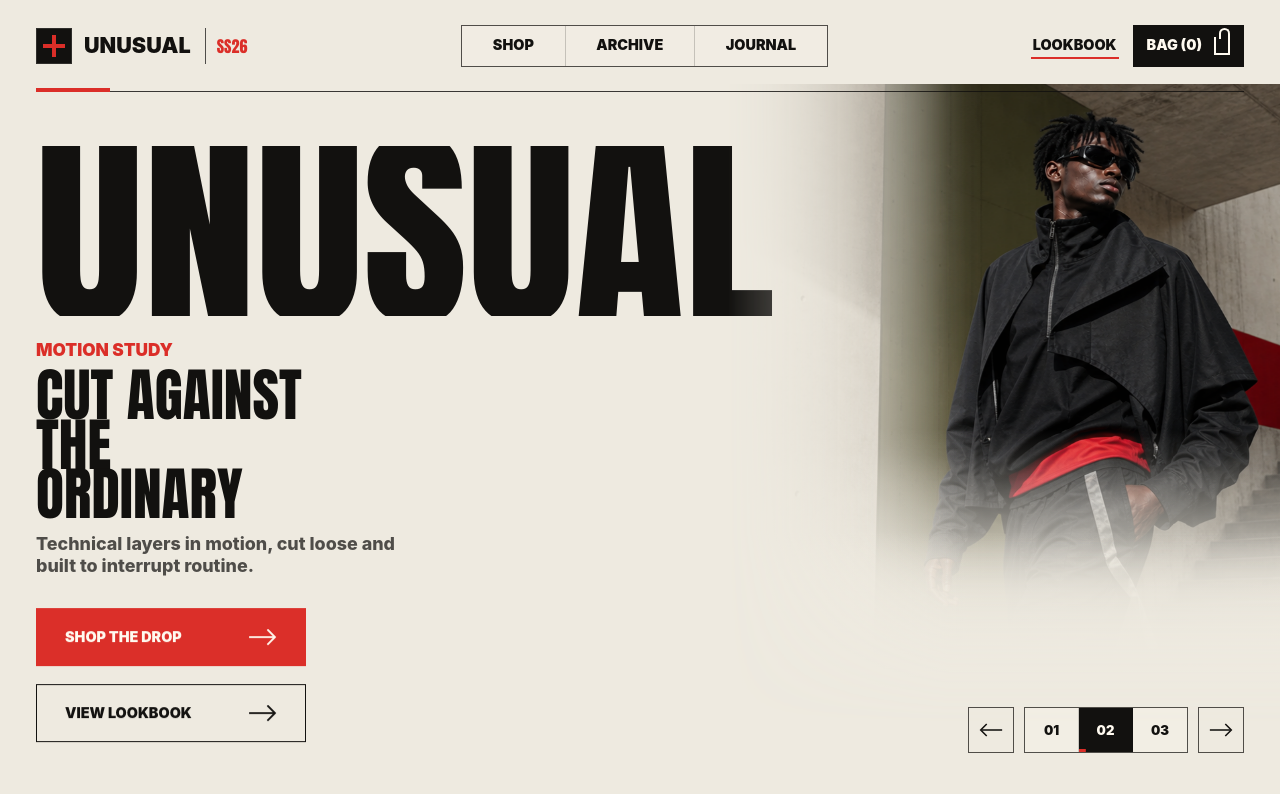
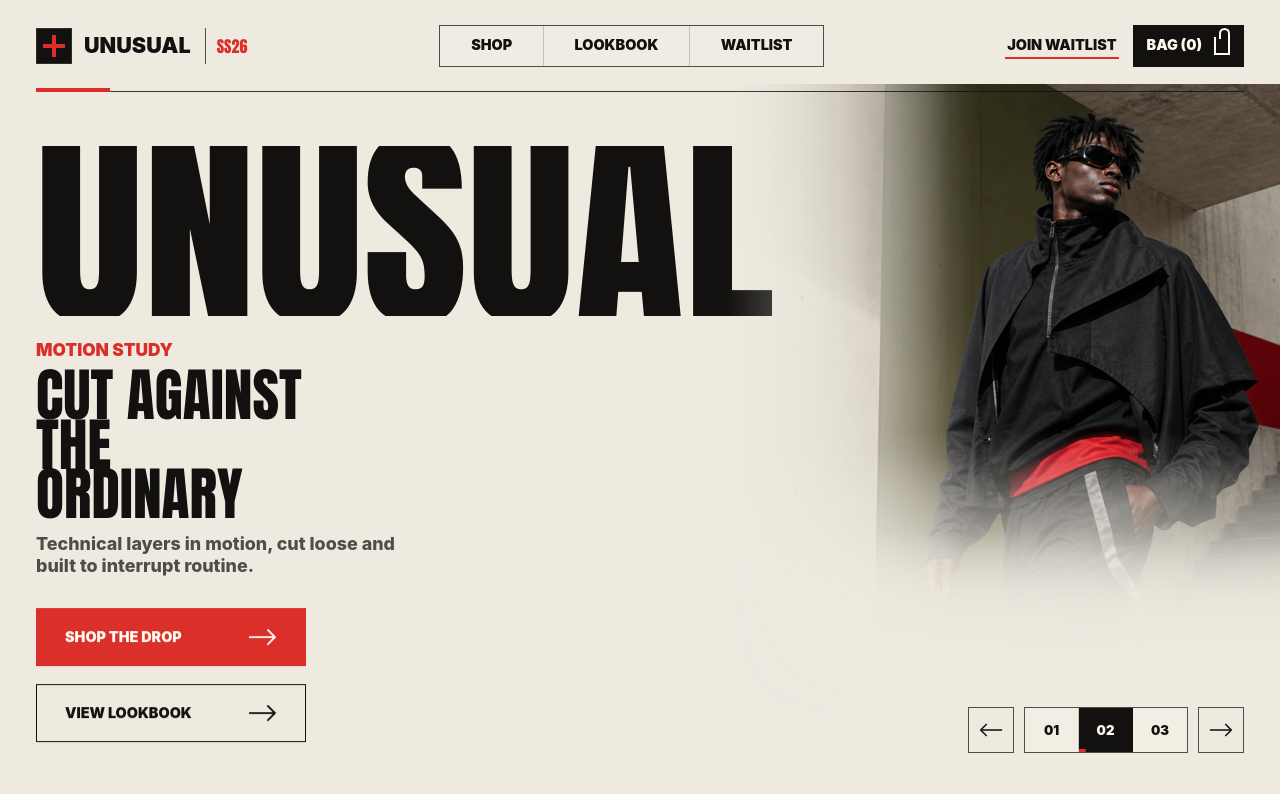
Before and after one commit to bamideleadesola-droid/unusual-clothing-hero, a React (Vite) app: page / in a window 1280 px wide. Shown: the top 794 px of the page. Built offline with nearby package versions, Linux system fonts and the light colour scheme.

Commit message:
Simplify hero navigation labels

```diff
--- a/src/App.jsx
+++ b/src/App.jsx
@@ -251,12 +251,12 @@ function Header() {
       </div>
       <nav className="nav-links" aria-label="Main menu">
         <a href="#shop">Shop</a>
-        <a href="#archive">Archive</a>
-        <a href="#journal">Journal</a>
+        <a href="#archive">Lookbook</a>
+        <a href="#journal">Waitlist</a>
       </nav>
       <div className="header-actions">
-        <a className="lookbook-link" href="#archive">
-          Lookbook
+        <a className="lookbook-link" href="#journal">
+          Join Waitlist
         </a>
         <a className="bag-link" href="#bag" aria-label="Open shopping bag">
           <span>Bag (0)</span>
```
